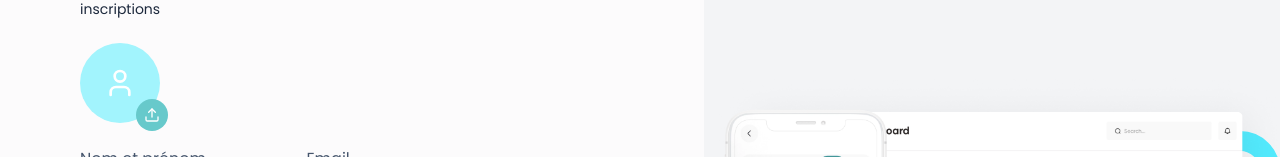
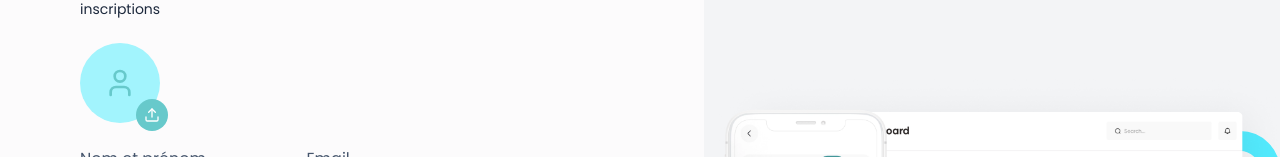
Before and after one commit to hermeskongo/Finhub, a React (Vite) app in the folder frontend/finhub/: page /signup in a window 1280 px wide. Shown: the part 229-386 px from the top of the page. Built offline with nearby package versions, Linux system fonts and the light colour scheme.

Commit message:
Cleaning of unused code.

```diff
--- a/frontend/finhub/components/Input/ProfilPictureSelector.jsx
+++ b/frontend/finhub/components/Input/ProfilPictureSelector.jsx
@@ -7,7 +7,6 @@ export const ProfilPictureSelector = ({image, setImage, className}) => {
 
     const handleImageChange = (e) => {
         const file = e.target.files[0]
-        console.log(e)
         if(file) {
             setImage(file)
             const preview = URL.createObjectURL(file)
@@ -15,9 +14,6 @@ export const ProfilPictureSelector = ({image, setImage, className}) => {
         }
     }
 
-
-
-    console.log(previewUrl, image)
     const handleRemove = () => {
         setImage(null)
         setPreviewUrl(null)
@@ -41,7 +37,7 @@ export const ProfilPictureSelector = ({image, setImage, className}) => {
 
             {!image ? (
                 <div className="bg-cyan-200 h-20 w-20 rounded-full flex relative items-center">
-                    <LuUser className="w-8 h-8 text-white absolute left-6"/>
+                    <LuUser className="w-8 h-8 text-primary absolute left-6"/>
                     <button
                         type="button"
                         onClick={onChooseFile}
```
